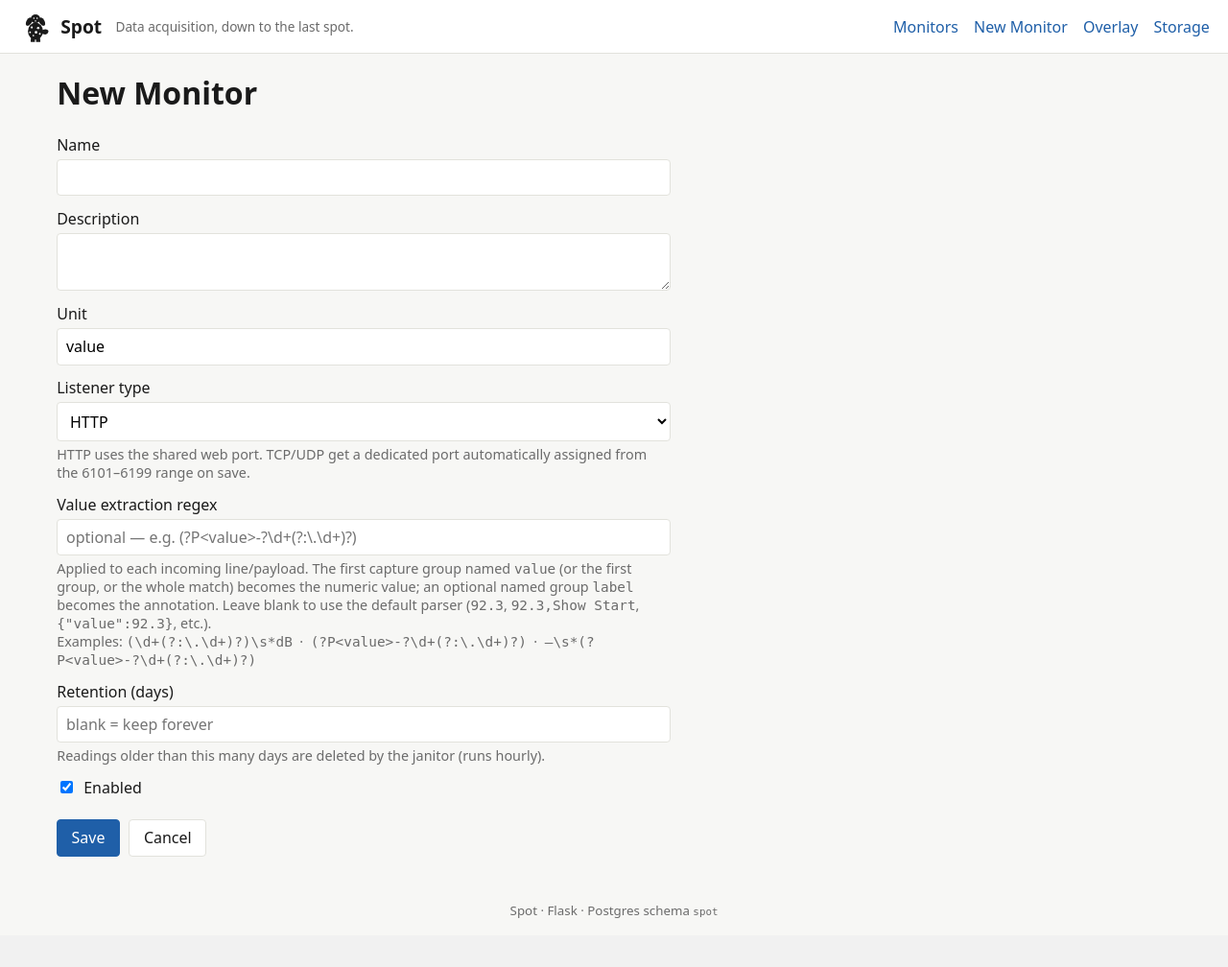
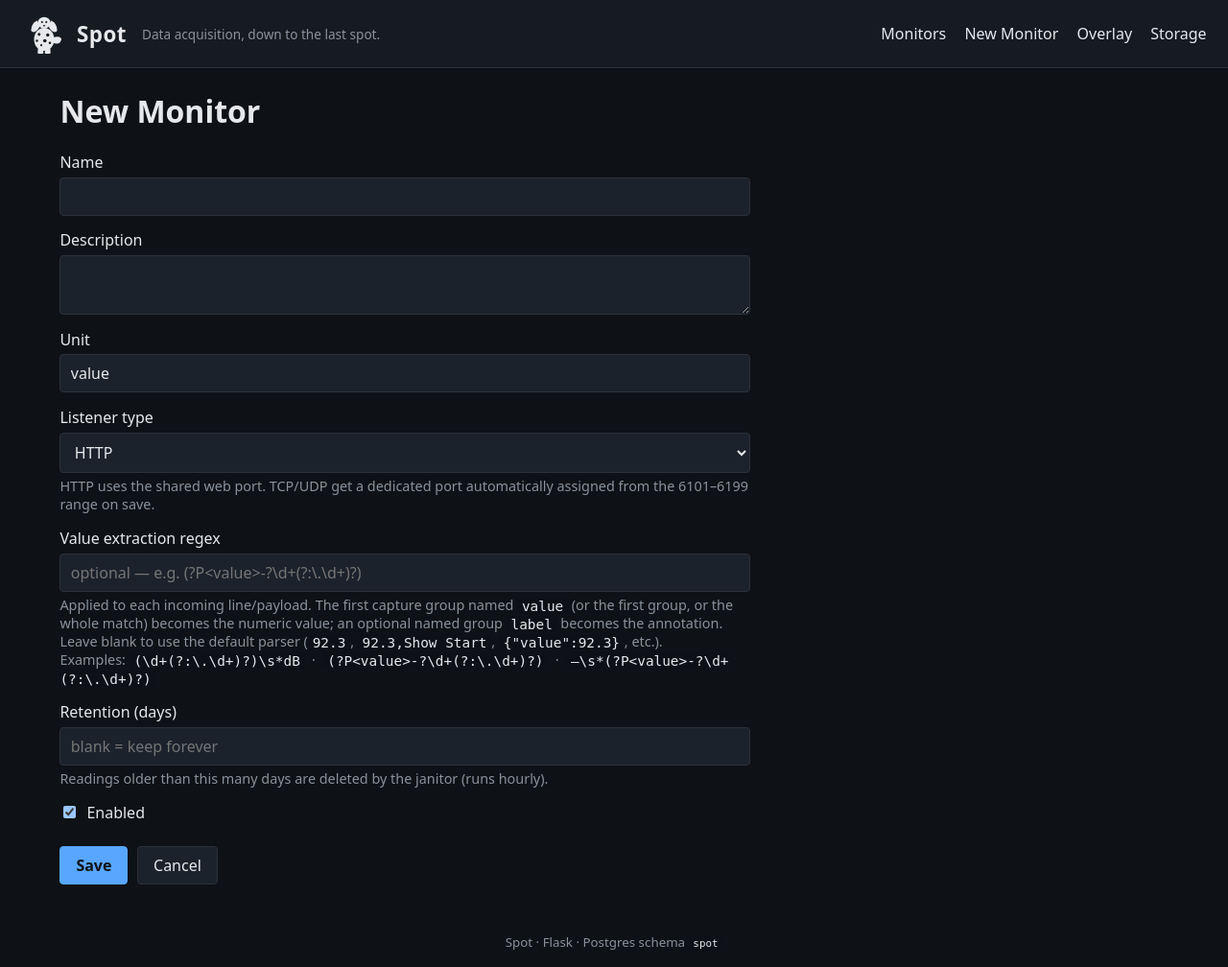
Before and after one commit to ShowSysDan/Spot, a Flask app: page /monitors/new in a window 1280 px wide. Shown: the whole page at 96% size. Before the commit the page ends 957 px from the top, so only its background shows below. Run offline with Flask 3, Linux system fonts and the light colour scheme; parts of the project's set-up code (start-up, migrations or seed data) failed here and were passed over.

Commit message:
Dark mode, larger inverted logo, 15-minute dashboard default
CSS
- Full dark palette inspired by GitHub-dark (bg #0e1116, card #161b22,
  accent #58a6ff, ok #56d364, danger #f85149, etc.). Inputs, selects,
  flash messages, tables, summary cards, and code blocks all get dark
  treatment with consistent borders and focus rings.

Logo
- Body and ears now light (#e6e8eb) like a real dalmatian, with dark
  spots/eyes/nose so they read against the light coat. Also bumped the
  topbar size from 36px to 48px and the brand name from 1.2rem to 1.4rem.

Chart.js
- Added Chart.defaults overrides in base.html so all charts inherit
  dark text and grid colors without per-chart wiring.
- Dashboard/query line color brightened to #58a6ff with a soft fill.
- Overlay color palette swapped for a brighter, dark-mode-friendly set.

Dashboard pre-population
- Default window changed from 30 s to 15 min, plus added 30 min and 1 hr
  options. The /data/monitor/<id>/recent endpoint already reads from
  Postgres on every tick, so opening (or refreshing) the dashboard now
  immediately backfills 15 min of history from the database — no special
  cache needed. Service-restart gaps show up naturally because the chart
  replots the entire window on each refresh.

```diff
--- a/app/static/style.css
+++ b/app/static/style.css
@@ -1,85 +1,106 @@
 :root {
-  --fg: #1a1a1a;
-  --muted: #6b6b6b;
-  --bg: #f7f7f5;
-  --card: #ffffff;
-  --border: #e2e2dc;
-  --accent: #1f5fa8;
-  --ok: #2e7d32;
-  --off: #888;
-  --danger: #c0392b;
+  --bg: #0e1116;
+  --card: #161b22;
+  --card-2: #1c222b;
+  --border: #2c313a;
+  --fg: #e6e8eb;
+  --muted: #8a929d;
+  --accent: #58a6ff;
+  --accent-fg: #0e1116;
+  --ok: #56d364;
+  --off: #6e7681;
+  --danger: #f85149;
+  --code-bg: #0d1117;
 }
 * { box-sizing: border-box; }
+html, body { background: var(--bg); }
 body { margin: 0; font-family: system-ui, -apple-system, "Segoe UI", Roboto, sans-serif;
   color: var(--fg); background: var(--bg); }
 a { color: var(--accent); text-decoration: none; }
 a:hover { text-decoration: underline; }
+code { background: var(--code-bg); color: #e6e8eb; padding: 0.05rem 0.3rem; border-radius: 3px; }
 
 .topbar {
-  display: flex; align-items: center; gap: 1rem; padding: 0.6rem 1.2rem;
+  display: flex; align-items: center; gap: 1rem; padding: 0.7rem 1.4rem;
   background: var(--card); border-bottom: 1px solid var(--border);
 }
-.brand { display: flex; align-items: center; gap: 0.5rem; }
+.brand { display: flex; align-items: center; gap: 0.6rem; }
 .brand:hover { text-decoration: none; }
-.logo { width: 36px; height: 36px; }
-.brand-name { font-weight: 700; font-size: 1.2rem; color: var(--fg); }
+.logo { width: 48px; height: 48px; }
+.brand-name { font-weight: 700; font-size: 1.4rem; color: var(--fg); letter-spacing: 0.5px; }
 .brand-tag { color: var(--muted); font-size: 0.85rem; margin-left: 0.4rem; }
-.topbar nav { margin-left: auto; display: flex; gap: 1rem; }
+.topbar nav { margin-left: auto; display: flex; gap: 1.2rem; }
+.topbar nav a { color: var(--fg); }
+.topbar nav a:hover { color: var(--accent); text-decoration: none; }
 
-main { padding: 1.2rem; max-width: 1200px; margin: 0 auto; }
+main { padding: 1.4rem; max-width: 1200px; margin: 0 auto; }
 footer { text-align: center; color: var(--muted); padding: 1rem; }
 
+h1, h2, h3 { color: var(--fg); }
 h1 { margin-top: 0; }
 .muted { color: var(--muted); font-size: 0.9rem; }
 .ok { color: var(--ok); font-weight: 600; }
 .off { color: var(--off); }
 
 .flashes { margin-bottom: 1rem; }
-.flash { padding: 0.5rem 0.75rem; border-radius: 4px; margin-bottom: 0.4rem; }
-.flash-success { background: #e6f4ea; border: 1px solid #b7dfc4; }
-.flash-error   { background: #fdecea; border: 1px solid #f4b4ae; }
+.flash { padding: 0.55rem 0.8rem; border-radius: 4px; margin-bottom: 0.4rem; border: 1px solid transparent; }
+.flash-success { background: rgba(86, 211, 100, 0.12); border-color: rgba(86, 211, 100, 0.4); color: #b6f0bd; }
+.flash-error   { background: rgba(248, 81, 73, 0.12);  border-color: rgba(248, 81, 73, 0.4);  color: #ffb4ad; }
 
-table.grid { width: 100%; border-collapse: collapse; background: var(--card); }
-table.grid th, table.grid td { padding: 0.5rem 0.75rem; border-bottom: 1px solid var(--border); text-align: left; }
+table.grid { width: 100%; border-collapse: collapse; background: var(--card); border: 1px solid var(--border); border-radius: 6px; overflow: hidden; }
+table.grid th, table.grid td { padding: 0.55rem 0.85rem; border-bottom: 1px solid var(--border); text-align: left; }
 table.grid th.num, table.grid td.num { text-align: right; font-variant-numeric: tabular-nums; }
-table.grid th { background: #fafaf7; }
+table.grid th { background: var(--card-2); color: var(--fg); font-weight: 600; }
+table.grid tr:last-child td { border-bottom: 0; }
+table.grid tr:hover td { background: rgba(255, 255, 255, 0.02); }
 .actions { white-space: nowrap; }
 .actions a, .actions button { margin-right: 0.5rem; }
 .inline { display: inline; }
-button.link { background: none; border: none; color: var(--accent); cursor: pointer; padding: 0; }
+button.link { background: none; border: none; color: var(--accent); cursor: pointer; padding: 0; font: inherit; }
 button.link.danger { color: var(--danger); }
 
-.form { display: grid; gap: 0.8rem; max-width: 640px; }
-.form label { display: grid; gap: 0.25rem; }
+.form { display: grid; gap: 0.9rem; max-width: 720px; }
+.form label { display: grid; gap: 0.3rem; color: var(--fg); }
 .form input[type=text], .form input[type=number], .form input[type=datetime-local], .form select, .form textarea {
-  padding: 0.45rem 0.55rem; border: 1px solid var(--border); border-radius: 4px; background: white; font: inherit;
+  padding: 0.5rem 0.65rem; border: 1px solid var(--border); border-radius: 4px;
+  background: var(--card-2); color: var(--fg); font: inherit;
 }
-.form input.readonly-input { background: #f3f3ee; color: var(--muted); cursor: not-allowed; }
+.form input:focus, .form select:focus, .form textarea:focus {
+  outline: none; border-color: var(--accent);
+}
+.form input.readonly-input { background: var(--bg); color: var(--muted); cursor: not-allowed; }
 .form .checkbox { display: flex; align-items: center; gap: 0.5rem; }
 .form .row { display: flex; gap: 0.6rem; }
 .inline-form { grid-auto-flow: column; align-items: end; max-width: none; }
 button, .button {
-  display: inline-block; padding: 0.45rem 0.9rem; border: 1px solid var(--border);
-  border-radius: 4px; background: white; cursor: pointer; font: inherit; color: var(--fg);
+  display: inline-block; padding: 0.5rem 1rem; border: 1px solid var(--border);
+  border-radius: 4px; background: var(--card-2); cursor: pointer; font: inherit;
+  color: var(--fg); text-decoration: none;
 }
-button.primary { background: var(--accent); color: white; border-color: var(--accent); }
+button:hover, .button:hover { background: var(--card); border-color: var(--accent); text-decoration: none; }
+button.primary { background: var(--accent); color: var(--accent-fg); border-color: var(--accent); font-weight: 600; }
+button.primary:hover { filter: brightness(1.1); border-color: var(--accent); }
 button.danger-btn, .button.danger-btn { background: var(--danger); color: white; border-color: var(--danger); }
-button:hover { filter: brightness(0.97); }
+button.danger-btn:hover, .button.danger-btn:hover { filter: brightness(1.1); border-color: var(--danger); }
 
-dl.meta { display: grid; grid-template-columns: max-content 1fr; gap: 0.3rem 1rem; margin: 1rem 0; }
+dl.meta { display: grid; grid-template-columns: max-content 1fr; gap: 0.45rem 1rem; margin: 1rem 0; }
 dl.meta dt { color: var(--muted); }
-.code { background: #1e1e1e; color: #eee; padding: 0.8rem; border-radius: 4px; overflow-x: auto; }
+dl.meta dd { margin: 0; color: var(--fg); }
+.code, pre.code { background: var(--code-bg); color: #cfd6dd; padding: 0.85rem; border-radius: 6px; border: 1px solid var(--border); overflow-x: auto; }
 
-.chart-wrap { background: var(--card); padding: 0.6rem; border: 1px solid var(--border); border-radius: 4px; margin-top: 1rem; height: 420px; }
+.chart-wrap { background: var(--card); padding: 0.7rem; border: 1px solid var(--border); border-radius: 6px; margin-top: 1rem; height: 440px; }
 .chart-wrap canvas { width: 100% !important; height: 100% !important; }
 .row { display: flex; gap: 1rem; align-items: center; flex-wrap: wrap; margin: 0.6rem 0; }
 .latest { color: var(--muted); margin-left: auto; }
 
 .events { padding-left: 1.2rem; }
+.events li { margin: 0.2rem 0; }
 .events time { color: var(--muted); margin-right: 0.4rem; }
 
-.summary { display: grid; grid-template-columns: repeat(auto-fit, minmax(140px, 1fr)); gap: 0.6rem; margin-top: 1rem; }
-.summary .card { background: var(--card); border: 1px solid var(--border); border-radius: 4px; padding: 0.6rem 0.8rem; }
+.summary { display: grid; grid-template-columns: repeat(auto-fit, minmax(150px, 1fr)); gap: 0.7rem; margin-top: 1rem; }
+.summary .card { background: var(--card); border: 1px solid var(--border); border-radius: 6px; padding: 0.7rem 0.9rem; }
 .summary .card h3 { margin: 0 0 0.3rem 0; font-size: 0.85rem; color: var(--muted); font-weight: 500; }
-.summary .card p { margin: 0; font-size: 1.1rem; }
+.summary .card p { margin: 0; font-size: 1.15rem; color: var(--fg); }
 .summary .card small { color: var(--muted); font-size: 0.75rem; }
+
+::selection { background: var(--accent); color: var(--accent-fg); }
--- a/app/templates/base.html
+++ b/app/templates/base.html
@@ -4,10 +4,19 @@
   <meta charset="utf-8">
   <title>{% block title %}Spot{% endblock %}</title>
   <meta name="viewport" content="width=device-width, initial-scale=1">
+  <meta name="color-scheme" content="dark">
   <link rel="icon" type="image/svg+xml" href="{{ url_for('static', filename='logo.svg') }}">
   <link rel="stylesheet" href="{{ url_for('static', filename='style.css') }}">
   <script src="https://cdn.jsdelivr.net/npm/chart.js@4.4.4/dist/chart.umd.min.js"></script>
   <script src="https://cdn.jsdelivr.net/npm/chartjs-adapter-date-fns@3.0.0/dist/chartjs-adapter-date-fns.bundle.min.js"></script>
+  <script>
+    // Dark-mode defaults for every Chart.js chart on the site.
+    if (window.Chart) {
+      Chart.defaults.color = '#cfd2d6';
+      Chart.defaults.borderColor = '#2c313a';
+      Chart.defaults.font.family = 'system-ui, -apple-system, "Segoe UI", Roboto, sans-serif';
+    }
+  </script>
 </head>
 <body>
   <header class="topbar">
--- a/app/templates/overlay.html
+++ b/app/templates/overlay.html
@@ -53,7 +53,7 @@ function rangeQs() {
   return p.toString();
 }
 
-const COLORS = ['#1f5fa8', '#c0392b', '#27ae60', '#8e44ad', '#d68910', '#16a085', '#2c3e50', '#e91e63'];
+const COLORS = ['#58a6ff', '#f85149', '#56d364', '#bc8cff', '#f0a056', '#3fdbb1', '#f778ba', '#7ce38b'];
 let chart = null;
 
 async function runOverlay() {
@@ -72,14 +72,14 @@ async function runOverlay() {
       unitOrder.push(m.unit);
     }
   }
-  const scales = { x: { type: 'time' } };
+  const scales = { x: { type: 'time', grid: { color: '#2c313a' } } };
   unitOrder.forEach((unit, i) => {
     const id = i === 0 ? 'y' : `y${i}`;
     scales[id] = {
       type: 'linear',
       position: i % 2 === 0 ? 'left' : 'right',
       title: { display: true, text: unit },
-      grid: { drawOnChartArea: i === 0 },
+      grid: { drawOnChartArea: i === 0, color: '#2c313a' },
     };
   });
 
```
Also changed, not shown: app/templates/dashboard.html (+7 -5 lines), app/templates/query.html (+5 -2 lines), app/static/logo.svg.
